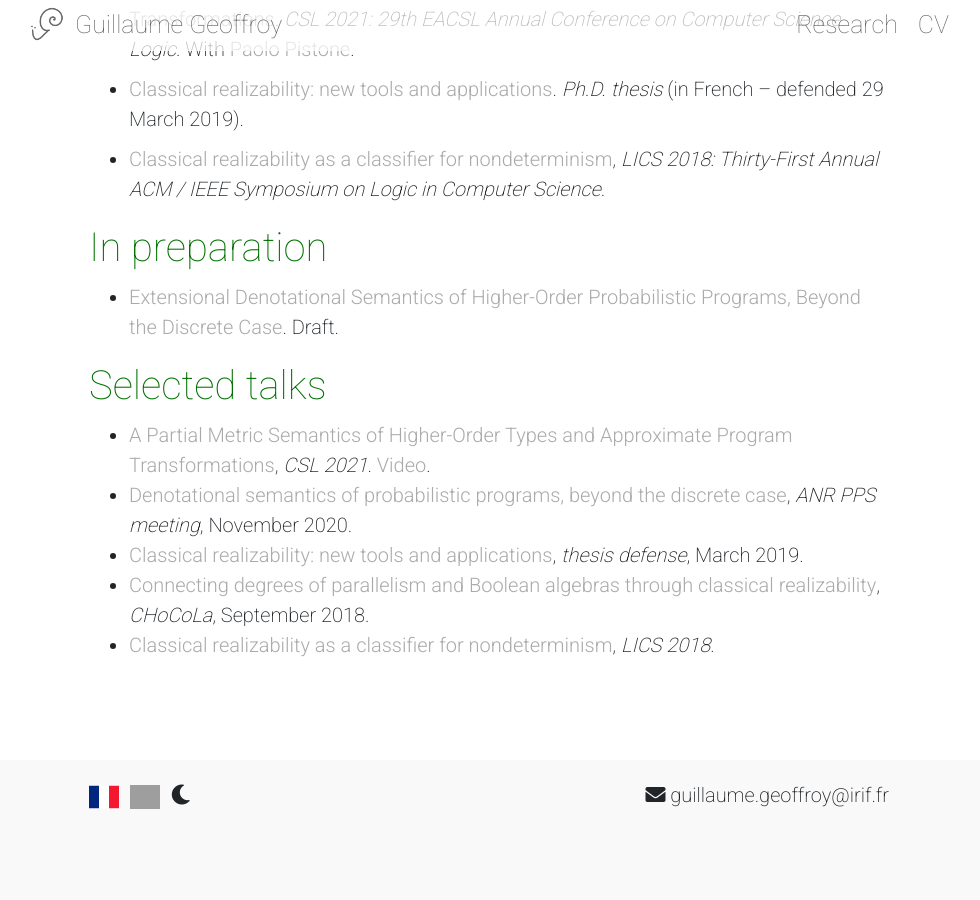
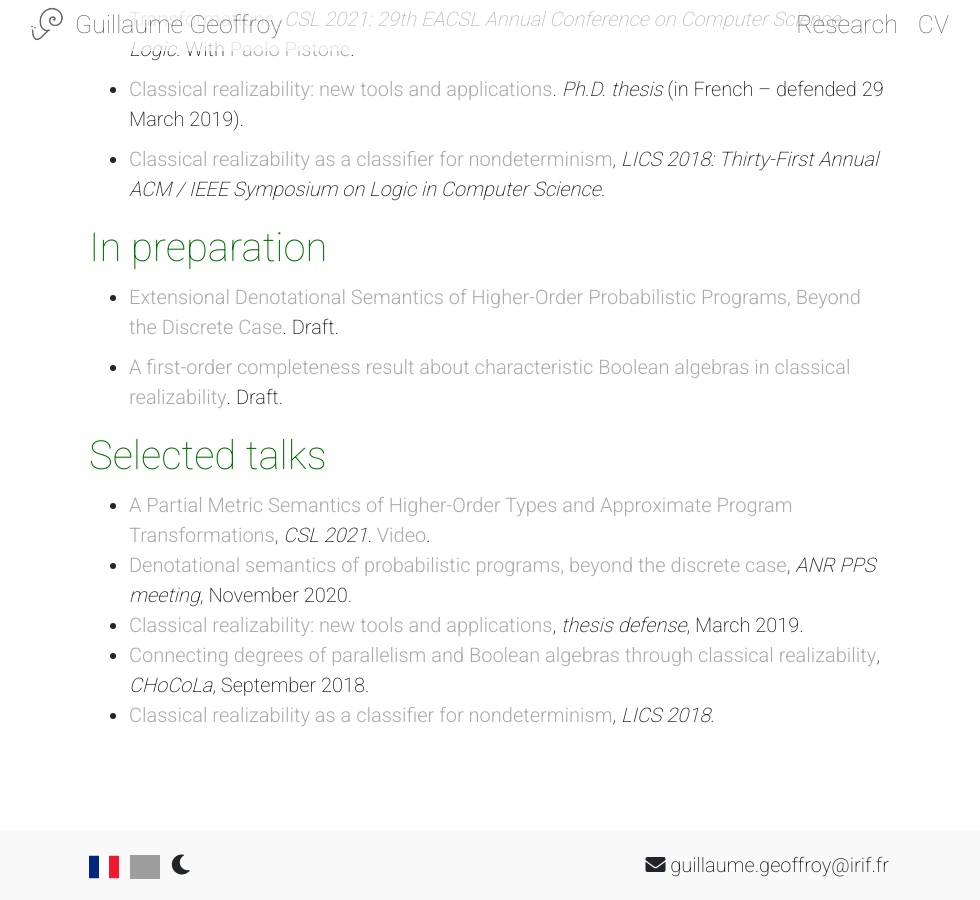
Before and after one commit to guillaume-geoffroy/geoffroy.re, a Jekyll site: the page built from en/research.md, in a window 1280 px wide and 900 px high, scrolled down 704 px. Shown: the whole window, without its empty margins (151-1131 px from the left). Built offline with Jekyll 4.4.1, drawn with Linux system fonts in a browser that asks for light colours; nearby versions of some CDN libraries; before the commit the page ends 1534 px from its top, so only the background shows below that; grey boxes are pictures that could not be loaded.

```diff
--- a/en/research.md
+++ b/en/research.md
@@ -23,6 +23,8 @@ In preparation
 
 * [Extensional Denotational Semantics of Higher-Order Probabilistic Programs, Beyond the Discrete Case](/docs/geoffroy-2021-convex-qbs.pdf). Draft.
 
+* [A first-order completeness result about characteristic Boolean algebras in classical realizability](/docs/geoffroy-2022-realizability-characteristic-boolean-algebra-first-order.pdf). Draft.
+
 Selected talks
 ==============
 
```
Also changed, not shown: fr/research.md (+2 -0 lines), 1 other file.
